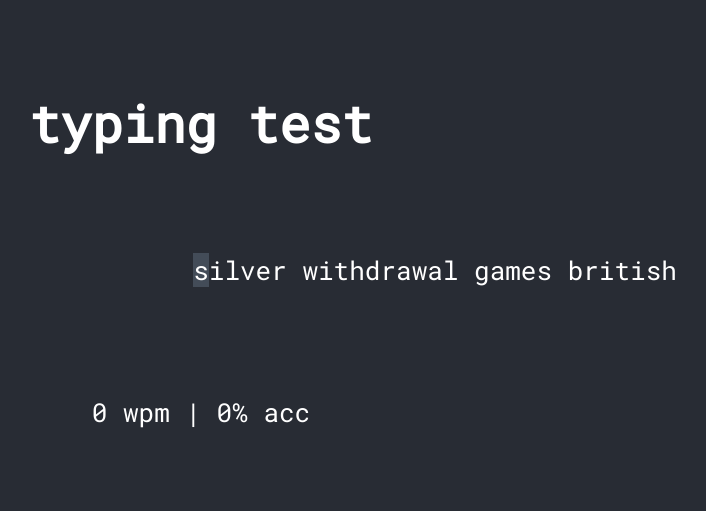
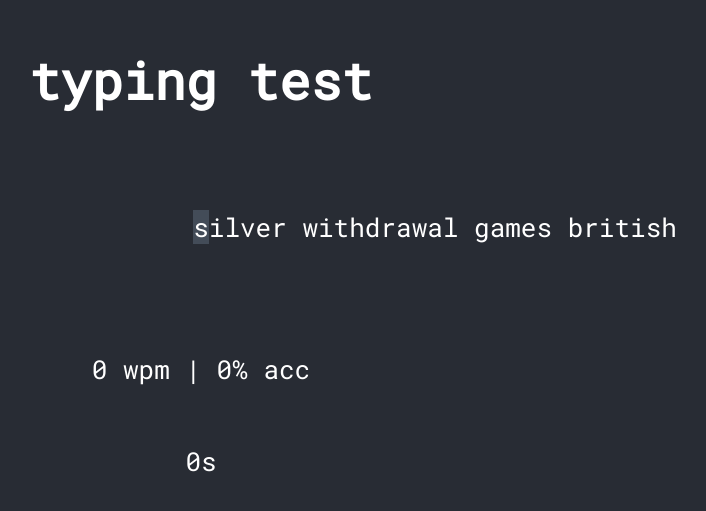
Before and after one commit to seunghunoh57/typing-test, a React (Create React App) app: page / in a window 1280 px wide. Shown: the part 141-652 px from the top of the page, without its empty margins (439-1145 px from the left). Built offline with nearby package versions, Linux system fonts and the light colour scheme.

Commit message:
Added in timer to test

```diff
--- a/src/App.js
+++ b/src/App.js
@@ -1,4 +1,4 @@
-import React, { useState } from "react";
+import React, { useState, useEffect } from "react";
 import useKeyPress from "./useKeyPress.js";
 import { currentTime } from "./time.js";
 import { generate } from "./wordGenerator.js";
@@ -13,17 +13,37 @@ function App() {
   const [outgoingChars, setOutgoingChars] = useState("");
   const [currentChar, setCurrentChar] = useState(words.charAt(0));
   const [incomingChars, setIncomingChars] = useState(words.substr(1));
+  const [seconds, setSeconds] = useState(0);
+  const [secondsActive, setSecondsActive] = useState(false);
   const [timer, setTimer] = useState();
   const [wpm, setWPM] = useState("0");
   const [typedChars, setTypedChars] = useState("");
   const [accuracy, setAccuracy] = useState("0");
   const [correct, setCorrect] = useState(true);
 
+  useEffect(() => {
+    let interval = null;
+    if (secondsActive) {
+      if (seconds >= 60) {
+        clearInterval(interval);
+        setSecondsActive(false);
+      }
+      interval = setInterval(() => {
+        setSeconds((seconds) => seconds + 1);
+      }, 1000);
+    } else if (!secondsActive && seconds !== 0) {
+      clearInterval(interval);
+    }
+    return () => clearInterval(interval);
+  }, [secondsActive, seconds]);
+
   // Key press function with callback "key", the pressed key
   // Hooks are used to make appropriate data changes
   useKeyPress((key) => {
-    if (!timer) {
-      setTimer(currentTime());
+    if (!secondsActive) {
+      setSecondsActive(true);
+      setSeconds(0);
+      setTimer(currentTime);
     }
     let updatedOutgoingChars = outgoingChars;
     let updatedIncomingChars = incomingChars;
@@ -45,11 +65,12 @@ function App() {
       setIncomingChars(updatedIncomingChars);
 
       if (currentChar === " ") {
-        const timeInMins = (currentTime() - timer) / 60000.0;
-        setWPM((updatedOutgoingChars.length / (5 * timeInMins)).toFixed(2));
+        let timeElapsed = currentTime() - timer;
+        setWPM(
+          (updatedOutgoingChars.length / ((5 * timeElapsed) / 60000)).toFixed(2)
+        );
       }
     } else {
-      console.log("test");
       setCorrect(false);
     }
     setTypedChars(updatedTypedChars);
@@ -76,6 +97,7 @@ function App() {
         <p id="results">
           {wpm} wpm | {accuracy}% acc
         </p>
+        <p>{seconds}s</p>
       </header>
     </div>
   );
```
Also changed, not shown: 1 other file (tests, documents, lock files or other folders).
